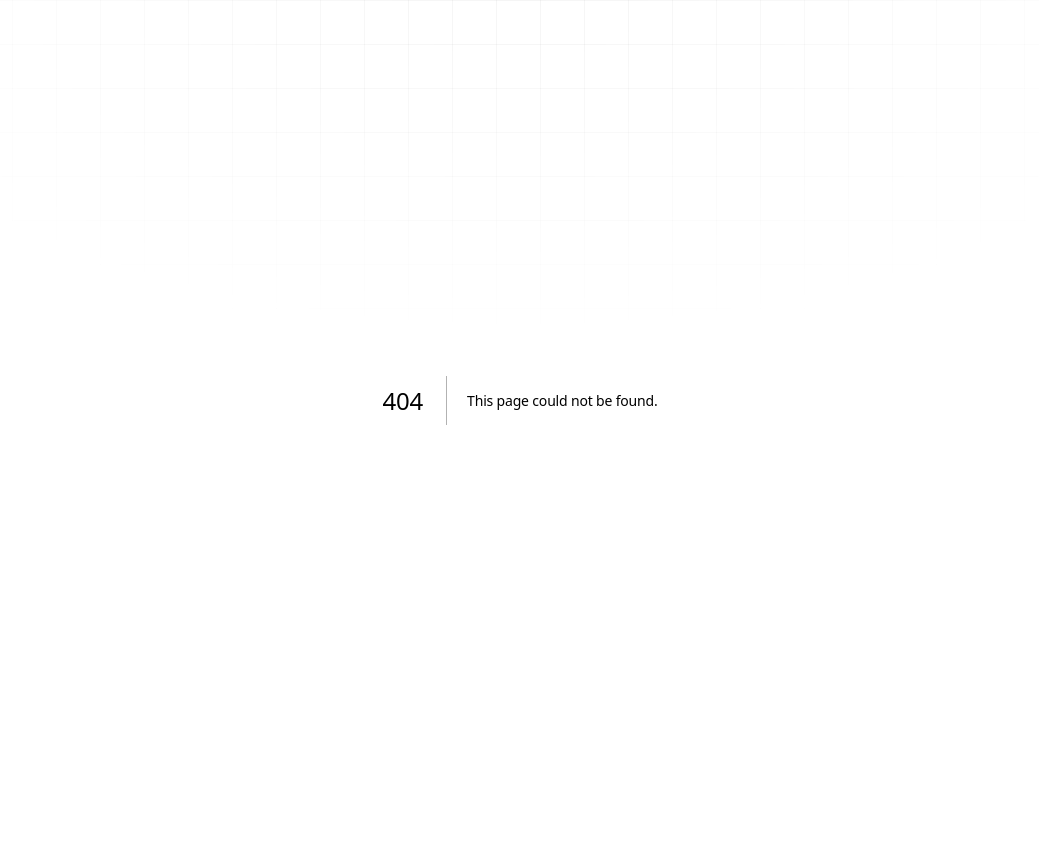
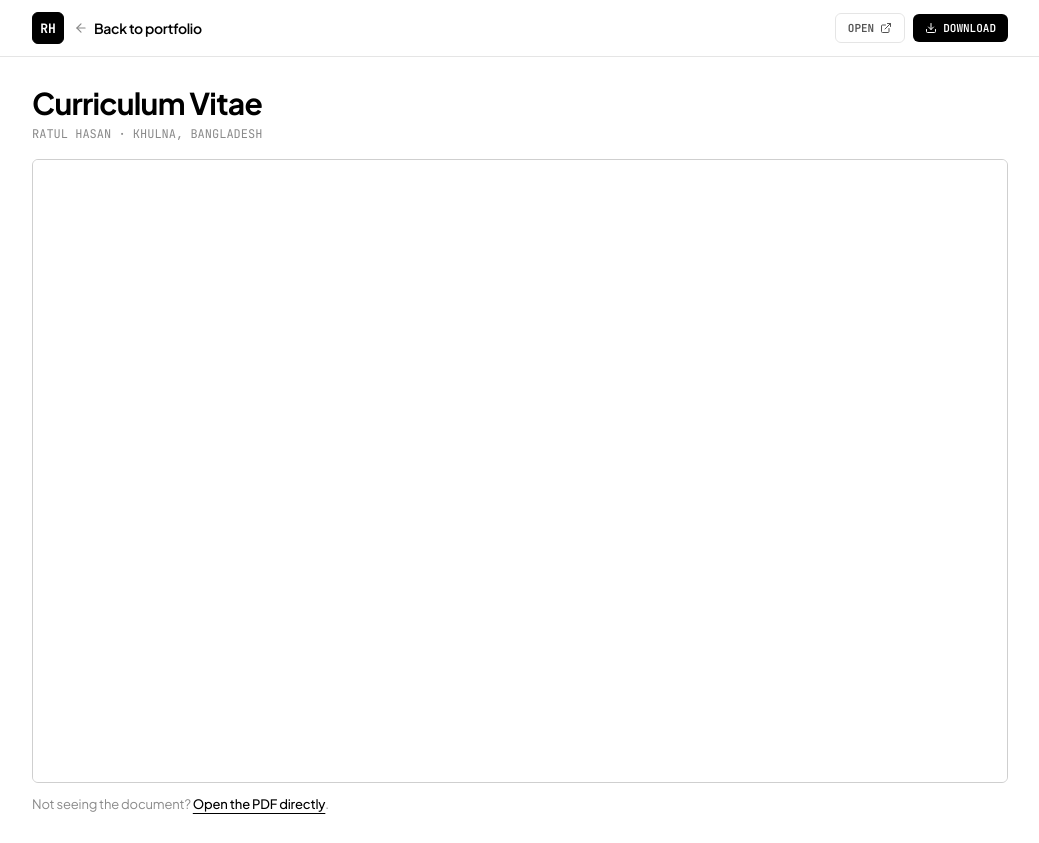
Before and after one commit to ratulhasan001/portfolio, a Next.js app: page /cv in a window 1280 px wide. Before the commit this address had no page. Shown: the whole page, without its empty margins (120-1159 px from the left). Before the commit the page ends 800 px from the top, so only its background shows below. Built offline with nearby package versions, Linux system fonts and the light colour scheme.

Commit message:
Add a /cv page that embeds the CV with open and download links

```diff
--- /dev/null
+++ b/src/app/cv/page.tsx
@@ -0,0 +1,90 @@
+import type { Metadata } from "next";
+import Link from "next/link";
+import { ArrowLeft, Download, ExternalLink } from "lucide-react";
+import { profile } from "@/lib/data";
+
+const CV_FILE = "/Ratul_Hasan_CV.pdf";
+
+export const metadata: Metadata = {
+  title: "CV — Ratul Hasan",
+  description: `Curriculum vitae of ${profile.name}.`,
+};
+
+export default function CvPage() {
+  return (
+    <div className="flex min-h-dvh flex-col bg-canvas">
+      <header className="safe-top sticky top-0 z-10 border-b border-border-default bg-canvas/85 backdrop-blur-md">
+        <div className="mx-auto flex h-14 max-w-5xl items-center justify-between gap-3 px-4 sm:px-6">
+          <Link
+            href="/"
+            className="group flex min-w-0 items-center gap-2.5 text-fg-default"
+          >
+            <span className="mono flex h-8 w-8 shrink-0 items-center justify-center rounded-md border border-fg-default bg-fg-default text-[13px] font-bold leading-none tracking-tight text-canvas transition-colors duration-200 group-hover:bg-canvas group-hover:text-fg-default">
+              RH
+            </span>
+            <span className="flex min-w-0 items-center gap-1.5 text-sm font-semibold tracking-tight">
+              <ArrowLeft
+                size={14}
+                className="shrink-0 text-fg-subtle transition-transform duration-200 group-hover:-translate-x-0.5"
+              />
+              <span className="truncate">Back to portfolio</span>
+            </span>
+          </Link>
+
+          <div className="flex shrink-0 items-center gap-2">
+            <a
+              href={CV_FILE}
+              target="_blank"
+              rel="noreferrer"
+              className="mono hidden items-center gap-1.5 rounded-md border border-border-default px-3 py-1.5 text-[11px] font-semibold uppercase tracking-[0.08em] text-fg-muted transition-colors hover:border-fg-subtle hover:text-fg-default sm:inline-flex"
+            >
+              Open
+              <ExternalLink size={12} />
+            </a>
+            <a
+              href={CV_FILE}
+              download
+              className="mono inline-flex items-center gap-1.5 rounded-md bg-accent px-3 py-1.5 text-[11px] font-semibold uppercase tracking-[0.08em] text-on-accent transition-opacity hover:opacity-85"
+            >
+              <Download size={12} />
+              Download
+            </a>
+          </div>
+        </div>
+      </header>
+
+      <main className="mx-auto w-full max-w-5xl flex-1 px-4 py-5 sm:px-6 sm:py-7">
+        <div className="mb-4">
+          <h1 className="text-2xl font-bold tracking-tight text-fg-default sm:text-3xl">
+            Curriculum Vitae
+          </h1>
+          <p className="mono mt-1 text-[12px] uppercase tracking-[0.1em] text-fg-subtle">
+            {profile.name} · {profile.location}
+          </p>
+        </div>
+
+        {/* An iframe renders the PDF far more reliably than <object> across
+            browsers; the link below covers viewers that block embedding
+            (most mobile browsers) and doubles as a plain "open it" escape. */}
+        <iframe
+          src={`${CV_FILE}#view=FitH`}
+          title={`Curriculum vitae of ${profile.name}`}
+          className="h-[78dvh] min-h-[520px] w-full rounded-md border border-border-strong bg-canvas-subtle"
+        />
+
+        <p className="mt-3 text-[13px] text-fg-subtle">
+          Not seeing the document?{" "}
+          <a
+            href={CV_FILE}
+            target="_blank"
+            rel="noreferrer"
+            className="font-medium text-fg-default underline underline-offset-4 transition-opacity hover:opacity-70"
+          >
+            Open the PDF directly
+          </a>
+          .
+        </p>
+      </main>
+    </div>
+  );
+}
```
